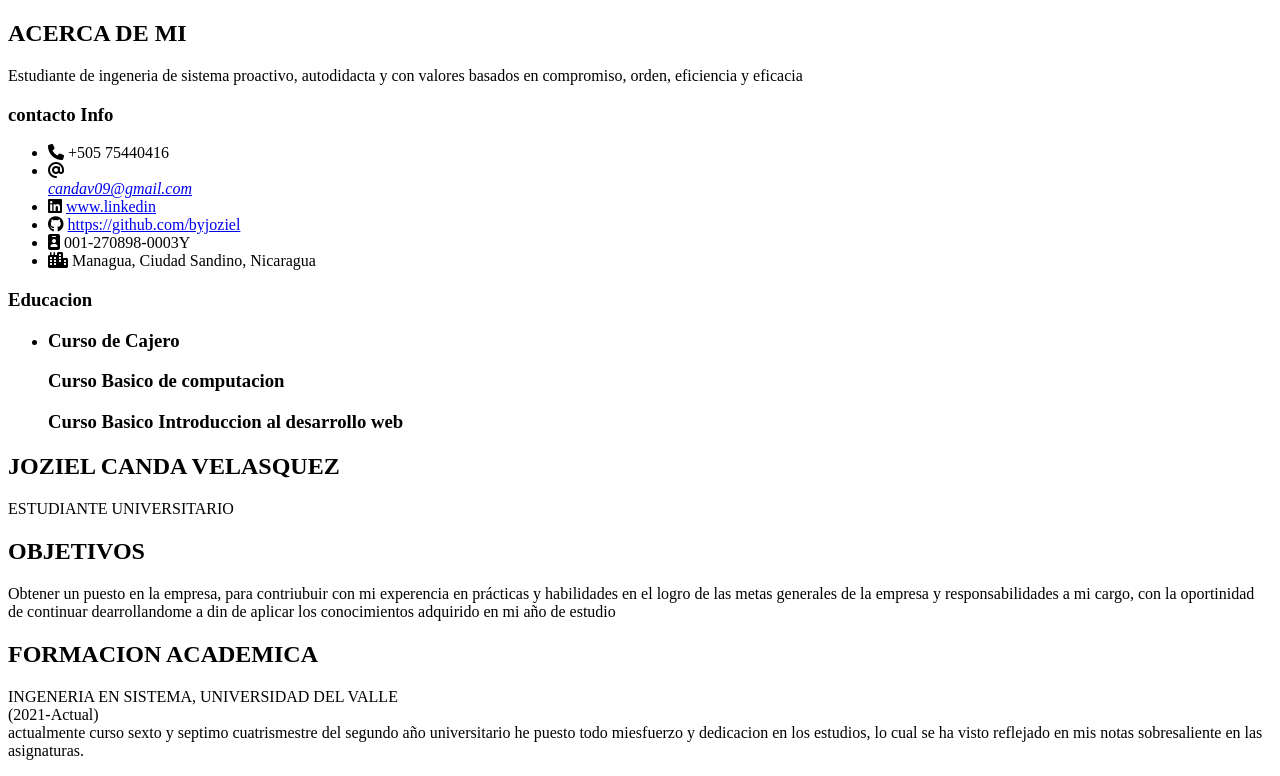
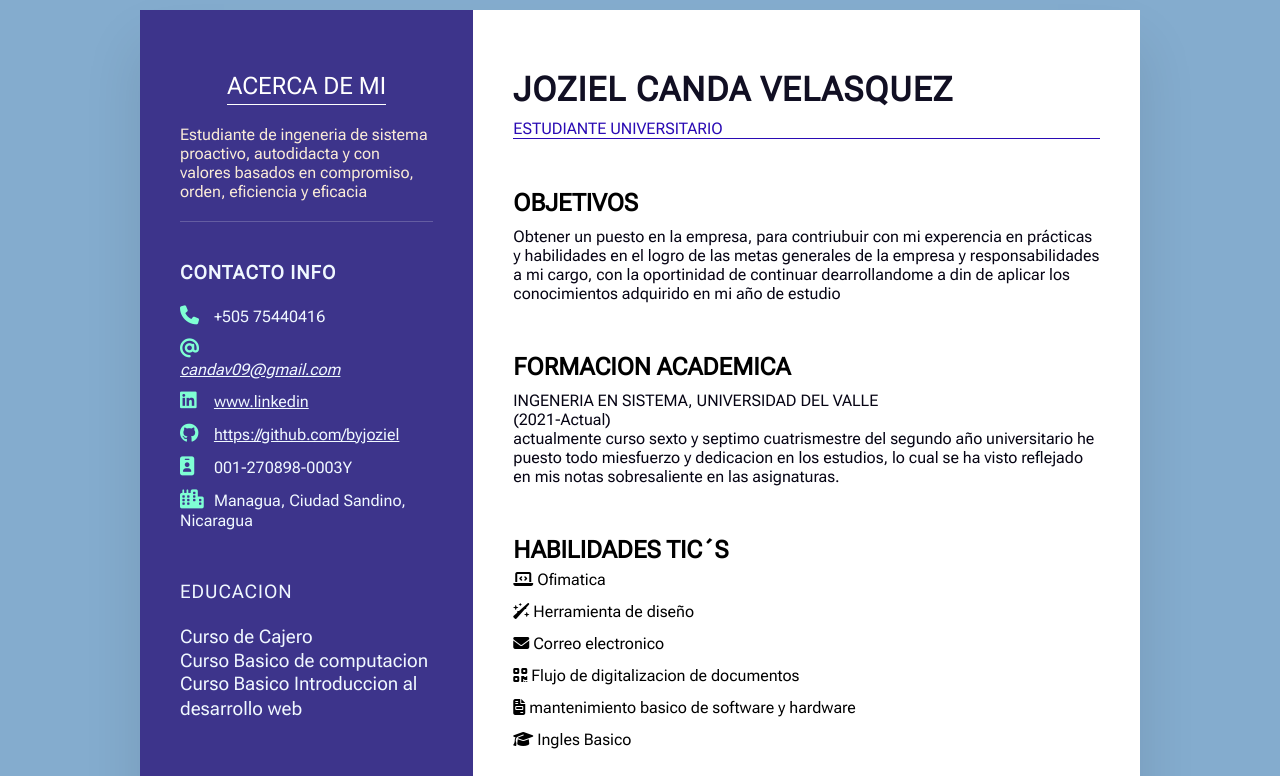
Before and after one commit to byjoziel/CV, a plain HTML site: page Cv.html in a window 1280 px wide. Shown: the top 776 px of the page. Drawn offline with nearby package versions, Linux system fonts and the light colour scheme; the site is published under a folder, as on GitHub Pages, so addresses that start at the root find nothing.

Commit message:
actualizacionJS

```diff
--- a/Cv.html
+++ b/Cv.html
@@ -4,8 +4,9 @@
     <meta charset="UTF-8">
     <meta name="viewport" content="width=device-width, initial-scale=1.0">
     <title>Hoja de vida | Joziel Canda Velasquez</title>
+    <script src="https://cdnjs.cloudflare.com/ajax/libs/jspdf/2.5.1/jspdf.umd.min.js"></script>
     <link rel="stylesheet" href="https://cdnjs.cloudflare.com/ajax/libs/font-awesome/6.1.1/css/all.min.css" integrity="sha512-KfkfwYDsLkIlwQp6LFnl8zNdLGxu9YAA1QvwINks4PhcElQSvqcyVLLD9aMhXd13uQjoXtEKNosOWaZqXgel0g==" crossorigin="anonymous" referrerpolicy="no-referrer" />
-    <link rel="stylesheet" href="/cvStyle.css">
+    <link rel="stylesheet" href="cvStyle.css">
     <link rel="preconnect" href="https://fonts.googleapis.com">
 </head>
 <body>
@@ -29,7 +30,7 @@
         <li>
             <span class="icon"><i class="fa-solid fa-at"></i></span>
             <address>
-                <a href="candav09@gmail.com">candav09@gmail.com</a>
+                <a href="mailto:candav09@gmail.com">candav09@gmail.com</a>
             </address>
         </li>
 
@@ -165,6 +166,9 @@
 
     </div>
 
-    <script src="/descarga.js"></script>
+    <script src="script.js">
+
+    </script>
+
 </body>
 </html>
--- a/cvStyle.css
+++ b/cvStyle.css
@@ -189,6 +189,9 @@ margin-top: 5px;
     background: #2569a5;
 
 }
+address{
+    display: block;
+}
 .about ul li{
     list-style:none;
     line-height: 1.4em;
```
Also changed, not shown: script.js (renamed from descarga.js).
